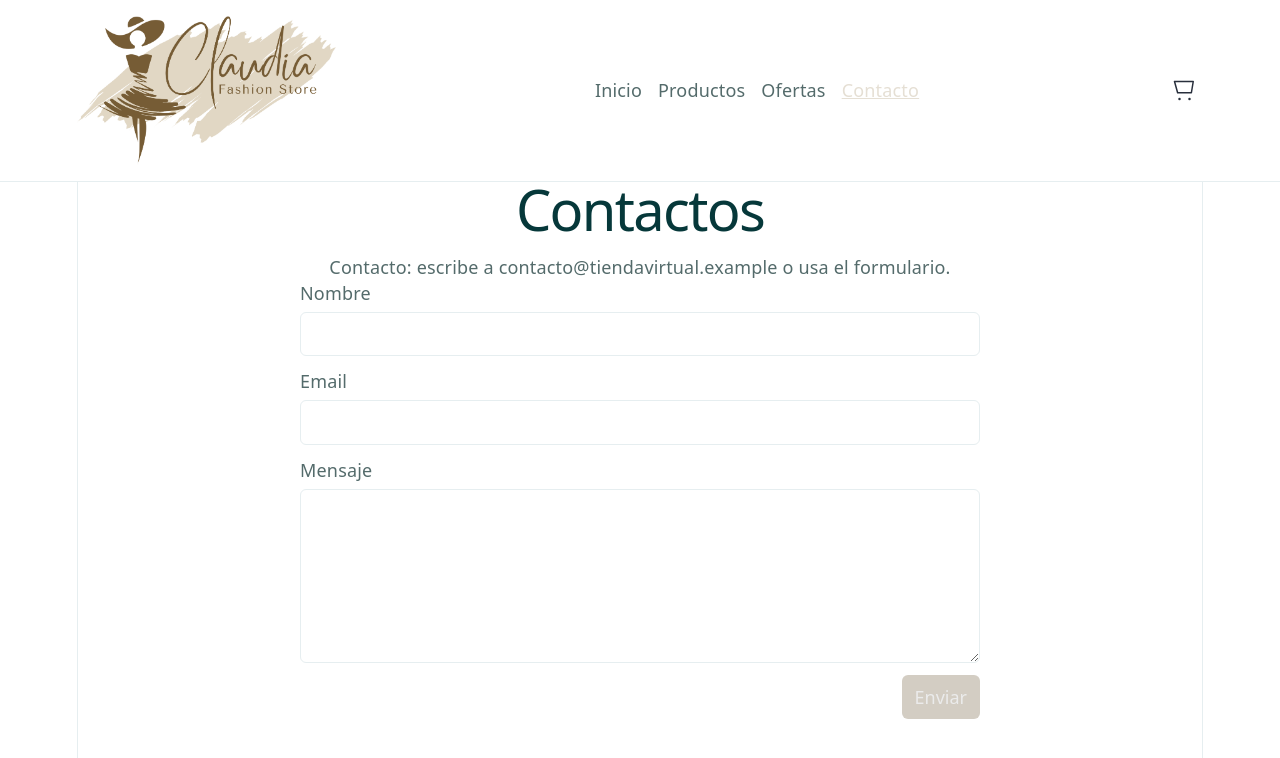
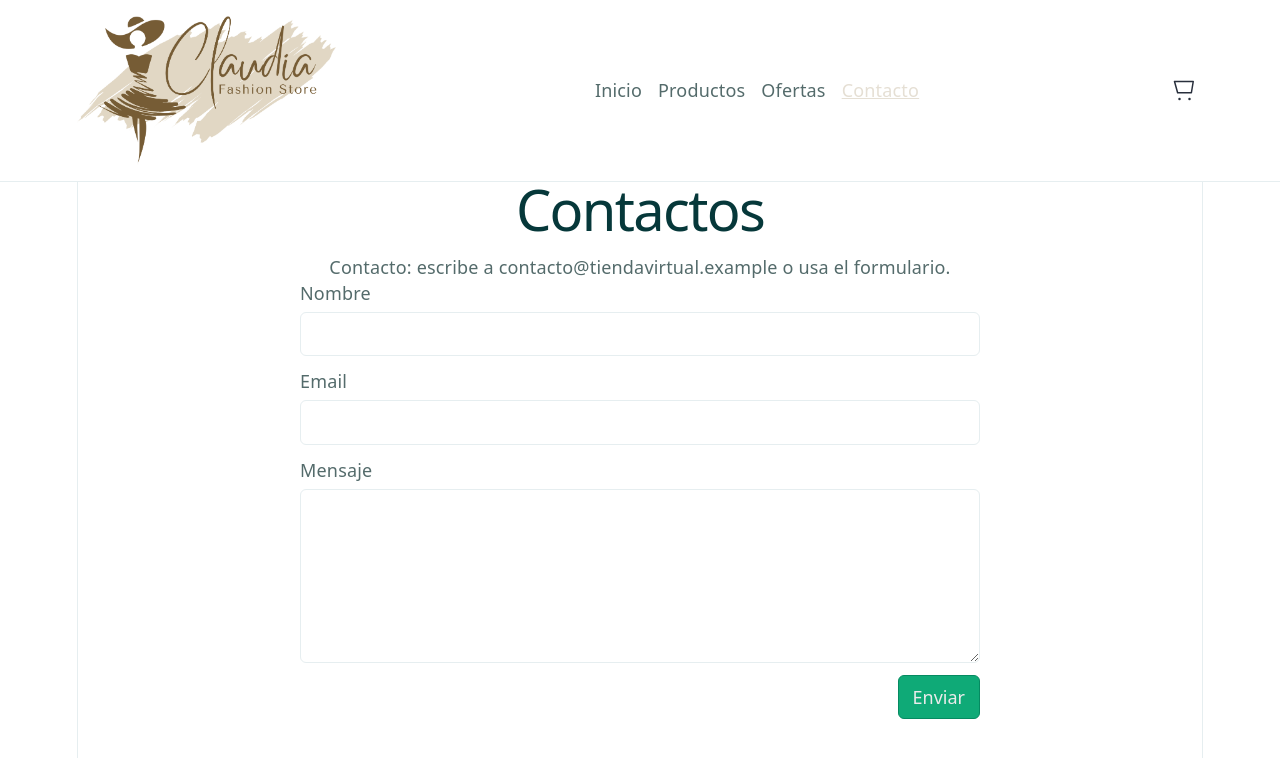
Before and after one commit to JulianAndresCorrea/TiendaVirtualClaudia, a React (Vite) app: page /contactos in a window 1280 px wide. Shown: the top 758 px of the page. Built offline with nearby package versions, Linux system fonts and the light colour scheme.

Commit message:
Se modifica el boton del formulario de contacto

```diff
--- a/src/components/contact.css
+++ b/src/components/contact.css
@@ -22,6 +22,17 @@
 .contact-form .form-actions {
   text-align: right;
 }
+/* make submit button match 'Pagar' green */
+.contact-form .btn {
+  background: #10b981;
+  border: 1px solid #059669;
+  color: white;
+  padding: 8px 14px;
+  border-radius: 6px;
+  cursor: pointer;
+  filter: brightness(0.92);
+}
+.contact-form .btn:hover { filter: brightness(1); }
 .form-status {
   margin-top: 8px;
   padding: 8px;
```
